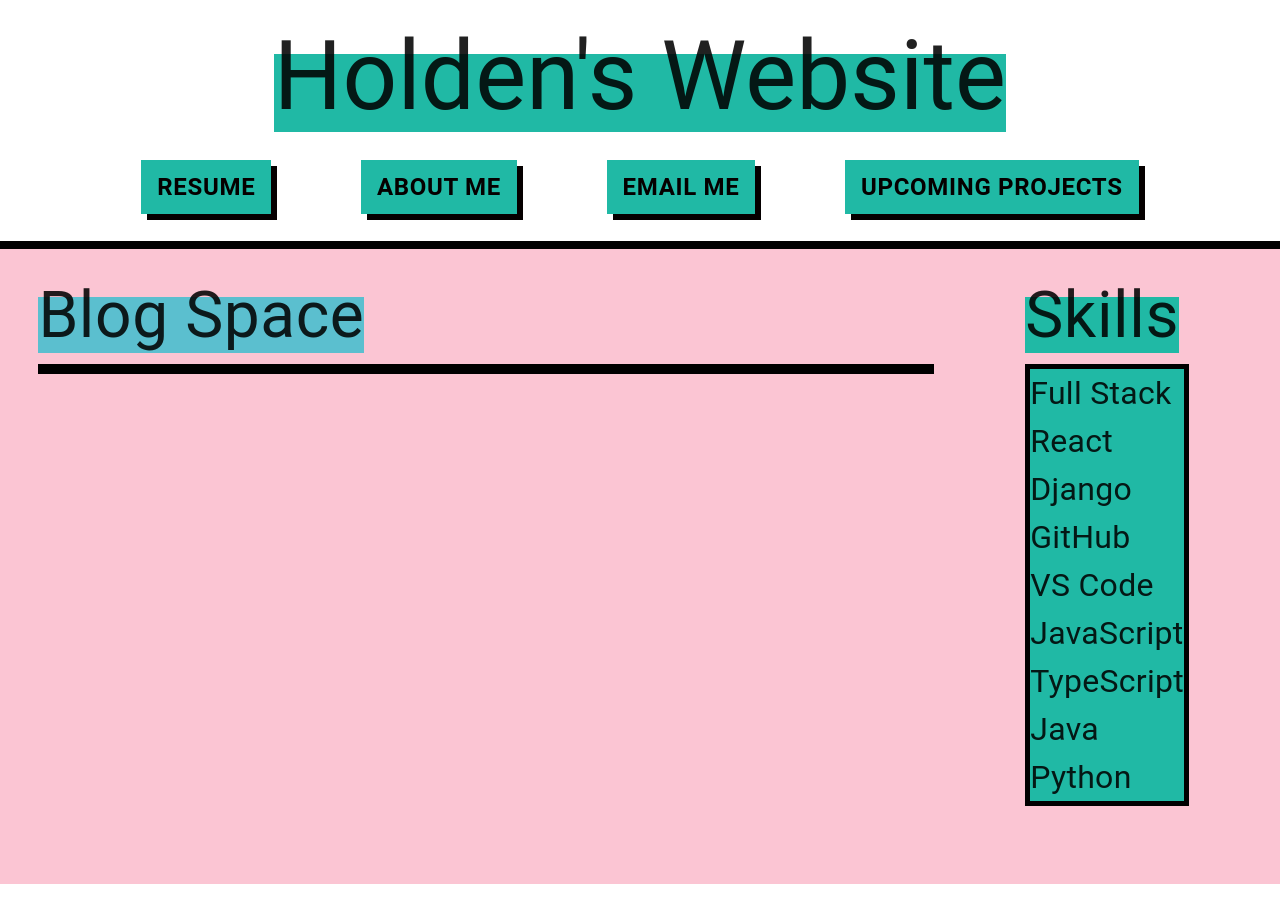
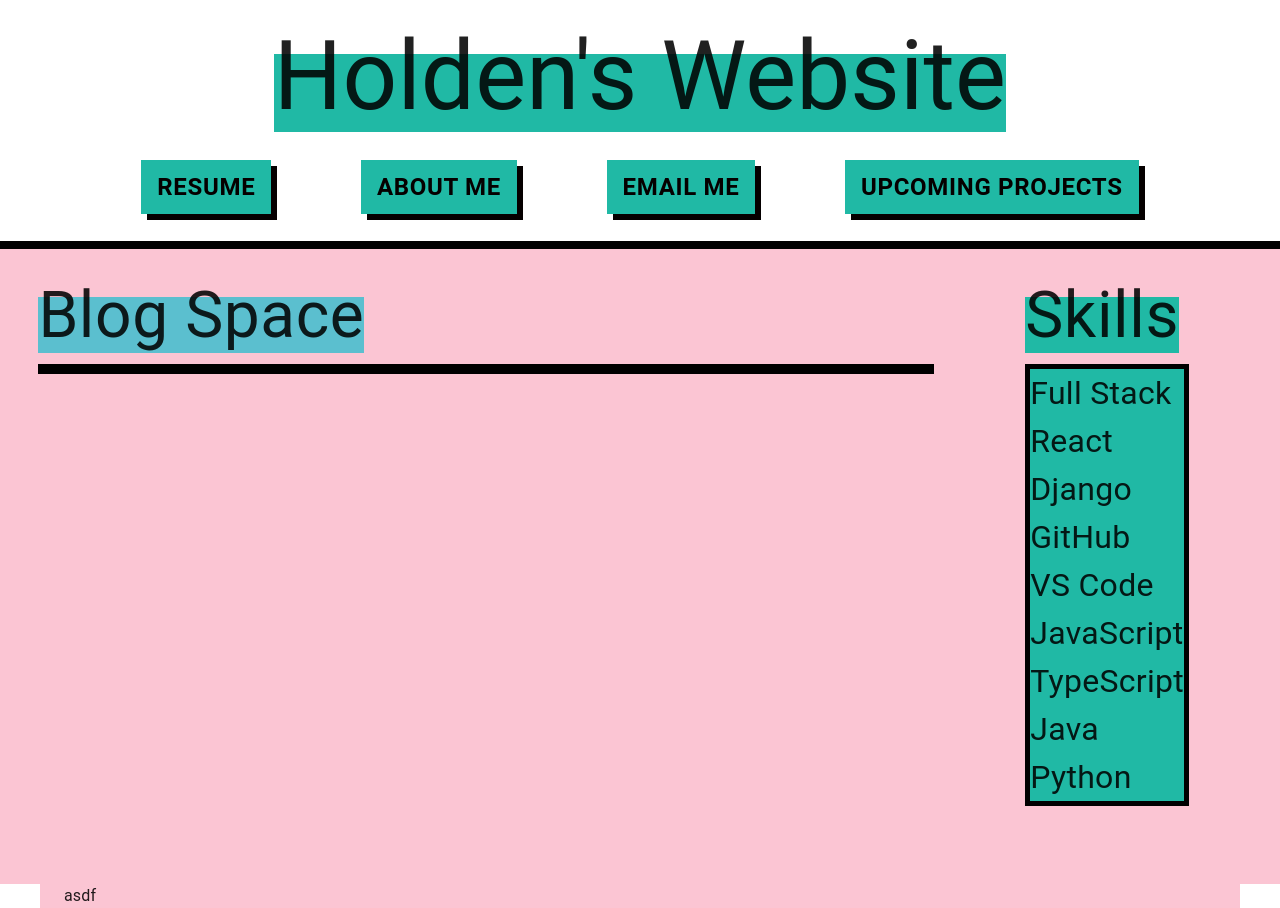
Before and after one commit to HoldenGjuka/personal-website-frontend, a React (Create React App) app: page / in a window 1280 px wide. Before the commit the page ends 884 px from the top, so only its background shows below. Built offline with nearby package versions, Linux system fonts and the light colour scheme; no server answers.

Commit message:
Added a flex container encompassing the whole site, does not fix the whitespace on bottom yet

```diff
--- a/src/App.js
+++ b/src/App.js
@@ -3,12 +3,16 @@ import React from 'react'
 import { ThemeProvider } from '@mui/system'
 import CssBaseline from '@mui/material/CssBaseline';
 
-import theme from './styles/Theme.js'
+import theme from './styles/Theme'
+import Background from './styles/Background.js'
+import { BigBadContainer } from './styles/BigBad';
+
 import Appbar from './components/Appbar'
 import Header from './components/Header'
 import Body from './components/Body'
-import Divider from './components/Divider.js';
-import { Background as PinkBackground } from './styles/Background.js'
+import Divider from './components/Divider';
+import Remainder from './components/Remainder';
+
 
 
 
@@ -16,12 +20,15 @@ export default function App () {
   return (
     <ThemeProvider theme={theme}>
       <CssBaseline />
+        <BigBadContainer>
           <Header />
           <Appbar />
           <Divider />
-        <PinkBackground>
-          <Body />
-        </PinkBackground>
+          <Background>
+            <Body />
+          </Background>
+          <Remainder />
+        </BigBadContainer>
     </ThemeProvider>
   )
 }
--- /dev/null
+++ b/src/components/Remainder.js
@@ -0,0 +1,8 @@
+import { RemainderContainer } from "../styles/Remainder"
+
+export default function Remainder(){
+  return (
+      <RemainderContainer>asdf</RemainderContainer>
+
+  )
+}
--- a/src/styles/Background.js
+++ b/src/styles/Background.js
@@ -5,8 +5,6 @@ import { Colors } from './Theme'
 
 export const Background = styled(Box)(() => ({
   height: '100%',
-  display: 'flex',
-  flexDirection: 'column',
   padding: 0,
   backgroundColor: Colors.pink,
   disableGutters: true,
--- /dev/null
+++ b/src/styles/BigBad.js
@@ -0,0 +1,10 @@
+import { styled } from '@mui/material/styles'
+import { Box } from '@mui/system'
+
+
+export const BigBadContainer = styled(Box)(() => ({
+  // flexDirection: 'column',
+  // display: 'flex',
+  // padding: 0,
+  // disableGutters: true,
+}))
--- a/src/styles/Body.js
+++ b/src/styles/Body.js
@@ -12,7 +12,7 @@ import theme from './Theme.js'
 export const BodyContainer = styled(Box, Colors)(() => ({
   display: 'flex',
   flexDirection:'row',
-  marginTop: '1.5%',
+  paddingTop: '1.5%',
   maxWidth: 'false',
 }))
 
--- /dev/null
+++ b/src/styles/Remainder.js
@@ -0,0 +1,10 @@
+import { styled } from '@mui/material/styles'
+import { Container } from '@mui/material'
+import { Colors } from './Theme'
+
+
+export const RemainderContainer = styled(Container)(() => ({
+  backgroundColor: Colors.pink,
+  flex: '1 1 auto',
+  bottom: '0',
+}))
```
